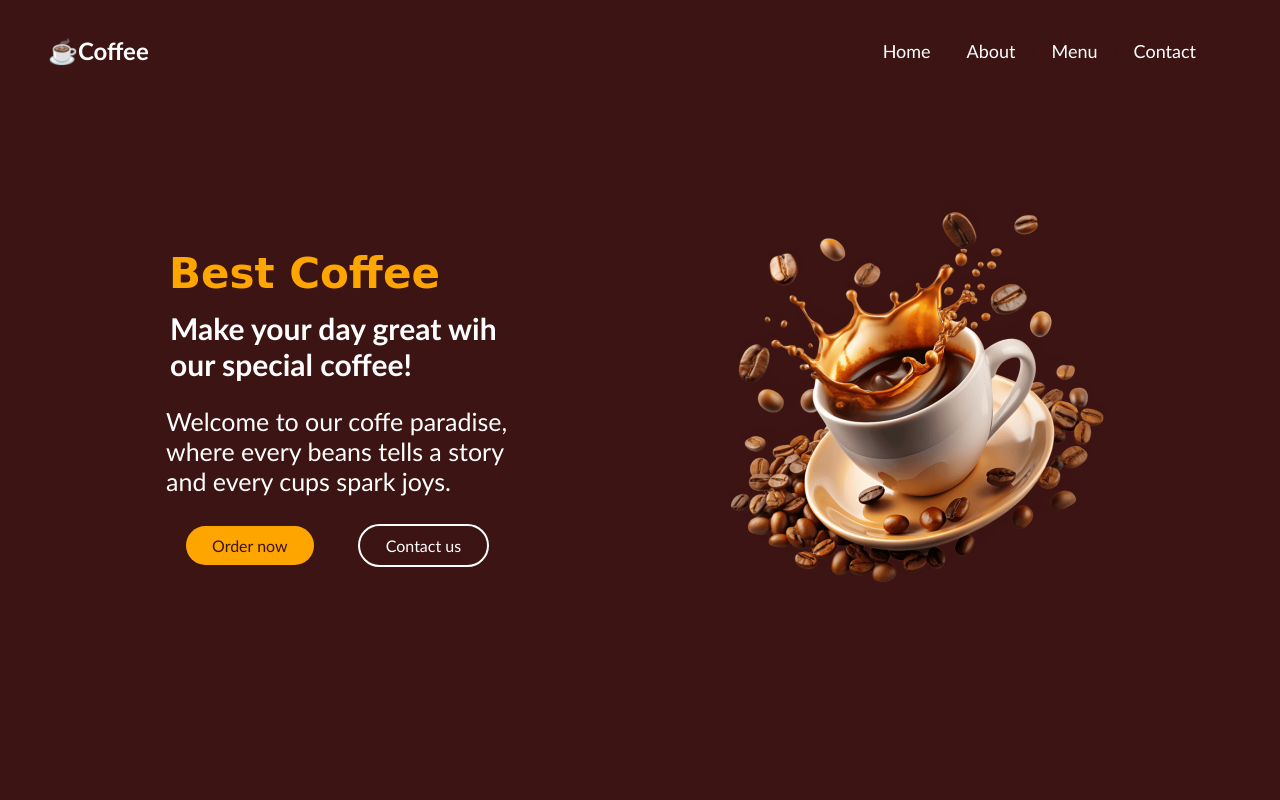
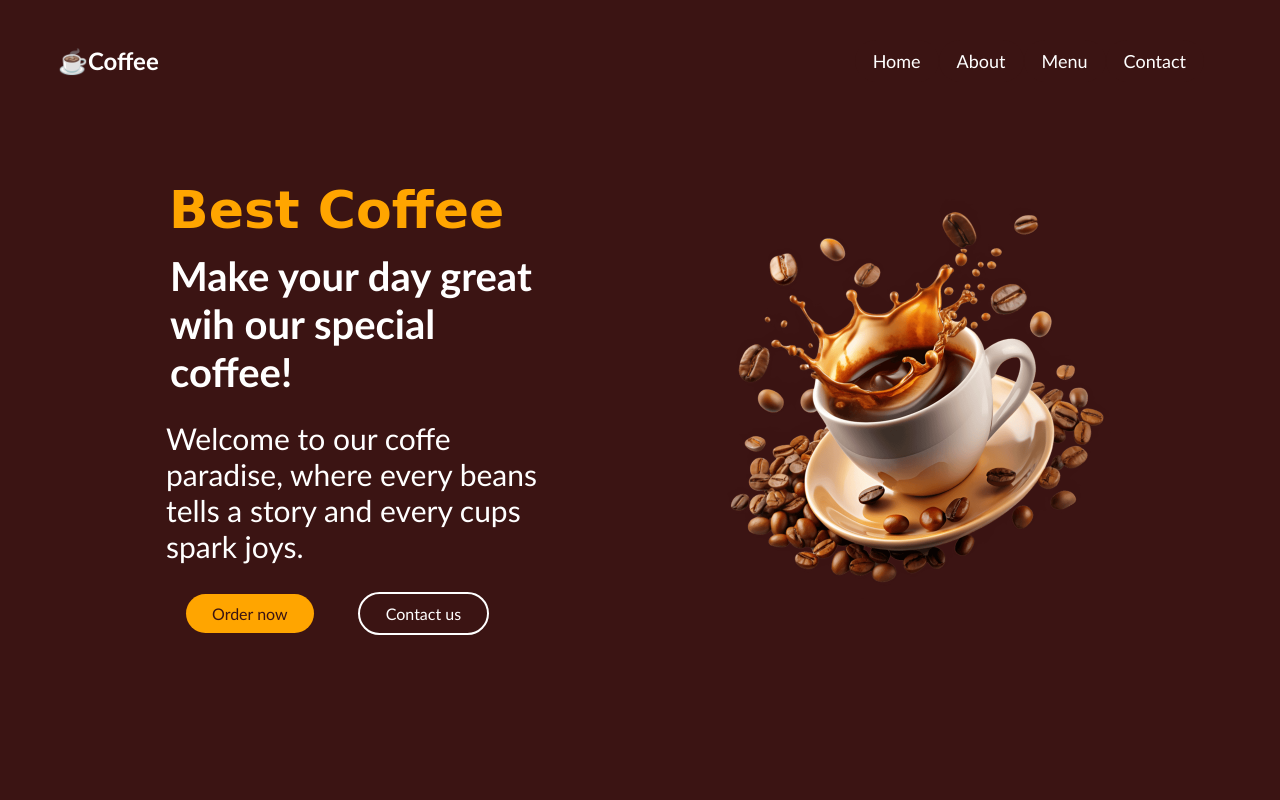
Before and after one commit to vizuda/coffee, a plain HTML site: page index.html in a window 1280 px wide. Shown: the top 800 px of the page. Drawn offline with Linux system fonts and the light colour scheme.

Commit message:
Update styles.css

```diff
--- a/styles.css
+++ b/styles.css
@@ -25,7 +25,7 @@ button{
     border:none;
 }
 header .navbar{
-    padding:18px;
+    padding:28px;
     display:flex;
     align-items:center;
     justify-content:space-between;
@@ -79,12 +79,12 @@ header .navbar{
 .hero-section .section-details .title{
     font-family: cursive;
     color:orange;
-   font-size:42px;
+   font-size:52px;
    margin:3px;
 }
 
 .hero-section .section-details .subtitle{
-    font-size:30px;
+    font-size:40px;
     max-width:70%;
     font-weight:bold;
     padding:4px;
@@ -93,7 +93,7 @@ header .navbar{
 .hero-section .section-details .description{
     max-width:70%;
     margin:20px 0 40px;
-    font-size:25px;
+    font-size:30px;
 }
 .hero-section .section-details .buttons .order-now:hover{
 
@@ -132,7 +132,7 @@ header .navbar{
     cursor: pointer;
 }
 .hero-section .hero-image-wrapper{
-    max-width:500px;
+    max-width:600px;
     margin-right:300px;
 }
 .about-section{
```
